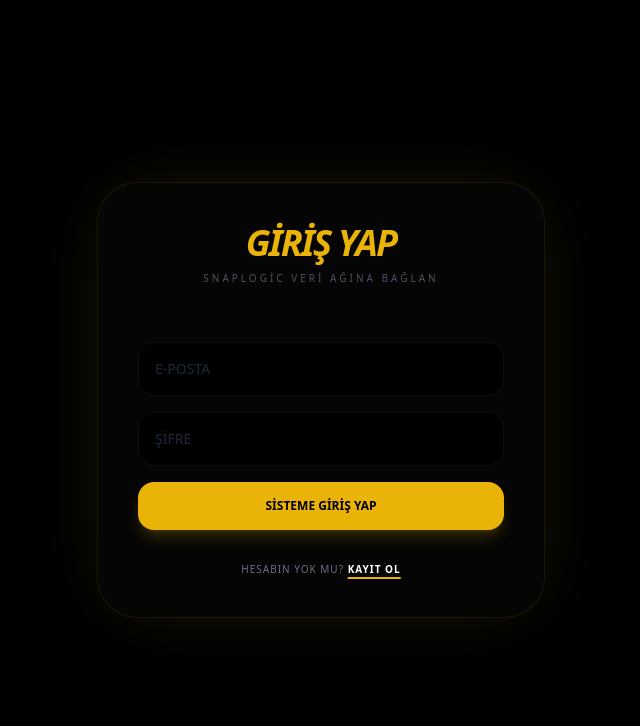
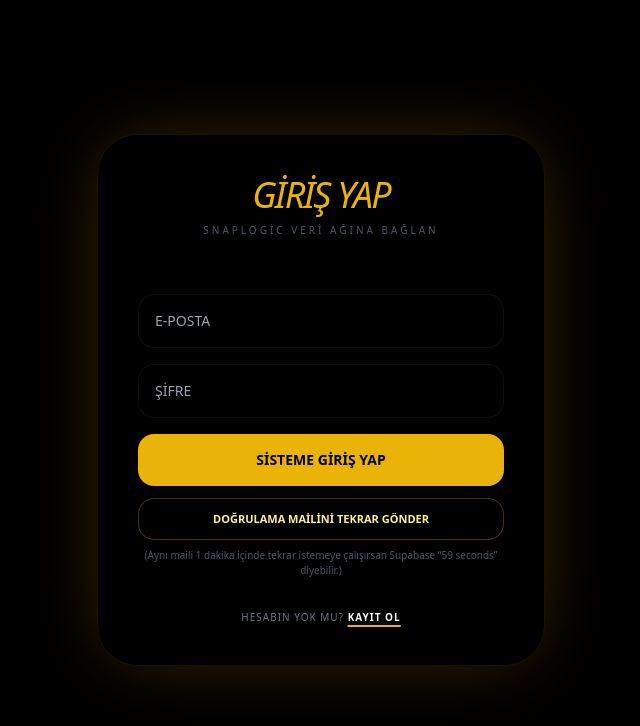
Before and after one commit to Bugsbuny24/tradepi, a Next.js app: page /auth/login in a window 1280 px wide. Shown: the top 726 px of the page, without its empty margins (319-959 px from the left). Built offline with nearby package versions, Linux system fonts and the light colour scheme.

Commit message:
Update page.tsx

```diff
--- a/app/auth/login/page.tsx
+++ b/app/auth/login/page.tsx
@@ -1,64 +1,91 @@
 export default function LoginPage({
   searchParams,
 }: {
-  searchParams: { error?: string; next?: string; checkEmail?: string };
+  searchParams: { error?: string; next?: string; checkEmail?: string; email?: string; info?: string };
 }) {
   const nextPath = searchParams?.next || "/dashboard";
-  const err = searchParams?.error;
-  const checkEmail = searchParams?.checkEmail;
+  const checkEmail = searchParams?.checkEmail === "1";
+  const emailPrefill = searchParams?.email ? decodeURIComponent(searchParams.email) : "";
+  const info = searchParams?.info || "";
+  const rawErr = searchParams?.error ? decodeURIComponent(searchParams.error) : "";
+
+  const friendlyError =
+    rawErr === "missing_fields"
+      ? "E-posta ve şifre zorunlu."
+      : rawErr === "missing_email"
+      ? "E-posta zorunlu."
+      : rawErr === "account_exists"
+      ? "Bu e-posta zaten kayıtlı. Giriş yap ya da doğrulama mailini tekrar gönder."
+      : rawErr === "email_not_confirmed"
+      ? "E-posta doğrulanmamış. Mail kutunu kontrol et veya doğrulama mailini tekrar gönder."
+      : rawErr || "";
+
+  const friendlyInfo =
+    info === "resend_ok" ? "Doğrulama maili tekrar gönderildi. Gelen kutunu kontrol et." : "";
 
   return (
     <main className="flex min-h-screen items-center justify-center bg-black p-6">
-      <div className="w-full max-w-md rounded-[40px] border border-yellow-500/10 bg-[#050505] p-10 shadow-[0_0_80px_-20px_rgba(251,191,36,0.15)]">
-        <div className="text-center">
-          <h1 className="text-4xl font-black italic tracking-tighter text-yellow-500 uppercase">
-            Giriş Yap
-          </h1>
-          <p className="mt-2 text-[10px] uppercase tracking-[0.3em] text-gray-600">
-            SnapLogic Veri Ağına Bağlan
-          </p>
-        </div>
+      <div className="w-full max-w-md rounded-[40px] border border-yellow-500/10 bg-black p-10 shadow-[0_0_80px_-20px_rgba(245,158,11,0.35)]">
+        <h1 className="text-center text-4xl italic tracking-tighter text-yellow-500 uppercase">
+          Giriş Yap
+        </h1>
+        <p className="mt-2 text-center text-[10px] uppercase tracking-[0.3em] text-gray-600">
+          SnapLogic Veri Ağına Bağlan
+        </p>
 
-        {checkEmail ? (
-          <div className="mt-6 rounded-2xl border border-white/10 bg-black p-4 text-xs text-gray-300">
-            Mailine doğrulama linki gitti. Onayladıktan sonra giriş yap.
+        {(checkEmail || friendlyError || friendlyInfo) && (
+          <div className="mt-6 rounded-2xl border border-red-500/20 bg-black p-4 text-xs text-red-200">
+            {friendlyInfo ? <div className="text-green-200">{friendlyInfo}</div> : null}
+            {checkEmail && !friendlyError && !friendlyInfo ? (
+              <div>Mailine doğrulama linki gitti. Onayladıktan sonra giriş yap.</div>
+            ) : null}
+            {friendlyError ? <div>{friendlyError}</div> : null}
           </div>
-        ) : null}
-
-        {err ? (
-          <div className="mt-6 rounded-2xl border border-red-500/20 bg-black p-4 text-xs text-red-300">
-            {decodeURIComponent(err)}
-          </div>
-        ) : null}
+        )}
 
         <form className="mt-10 space-y-4" action="/api/auth/login" method="POST">
           <input type="hidden" name="next" value={nextPath} />
 
           <input
-            className="w-full rounded-2xl border border-white/5 bg-black p-4 text-sm text-white outline-none focus:border-yellow-500/50 transition-all placeholder:text-gray-800"
+            className="w-full rounded-2xl border border-white/5 bg-black p-4 text-sm text-white outline-none focus:border-yellow-500/40"
             name="email"
             type="email"
             placeholder="E-POSTA"
+            defaultValue={emailPrefill}
             required
           />
+
           <input
-            className="w-full rounded-2xl border border-white/5 bg-black p-4 text-sm text-white outline-none focus:border-yellow-500/50 transition-all placeholder:text-gray-800"
+            className="w-full rounded-2xl border border-white/5 bg-black p-4 text-sm text-white outline-none focus:border-yellow-500/40"
             name="password"
             type="password"
             placeholder="ŞİFRE"
             required
           />
-          <button className="w-full rounded-2xl bg-yellow-500 py-4 text-xs font-black uppercase text-black transition-all hover:scale-[1.02] active:scale-95 shadow-lg shadow-yellow-500/20">
+
+          <button className="w-full rounded-2xl bg-yellow-500 p-4 text-sm font-black uppercase text-black">
             Sisteme Giriş Yap
           </button>
         </form>
 
+        {/* RESEND CONFIRM */}
+        <form className="mt-3" action="/api/auth/resend" method="POST">
+          <input type="hidden" name="next" value={nextPath} />
+          <input type="hidden" name="email" value={emailPrefill} />
+          <button
+            type="submit"
+            className="w-full rounded-2xl border border-yellow-500/30 bg-black p-3 text-[11px] font-semibold uppercase text-yellow-200"
+          >
+            Doğrulama Mailini Tekrar Gönder
+          </button>
+          <p className="mt-2 text-center text-[10px] text-gray-600">
+            (Aynı maili 1 dakika içinde tekrar istemeye çalışırsan Supabase “59 seconds” diyebilir.)
+          </p>
+        </form>
+
         <div className="mt-8 text-center text-[10px] uppercase tracking-widest text-gray-500">
           Hesabın yok mu?{" "}
-          <a
-            className="font-bold text-white underline decoration-yellow-500 decoration-2 underline-offset-4"
-            href={`/auth/register?next=${encodeURIComponent(nextPath)}`}
-          >
+          <a className="font-bold text-white underline decoration-yellow-500 decoration-2 underline-offset-4" href={`/auth/register?next=${encodeURIComponent(nextPath)}`}>
             Kayıt Ol
           </a>
         </div>
```
